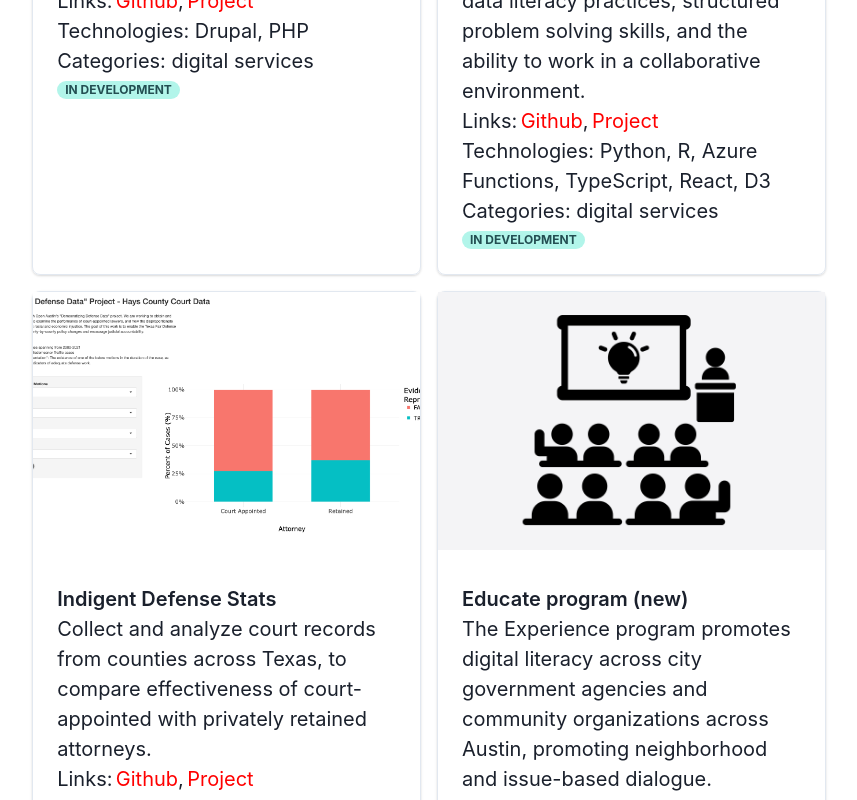
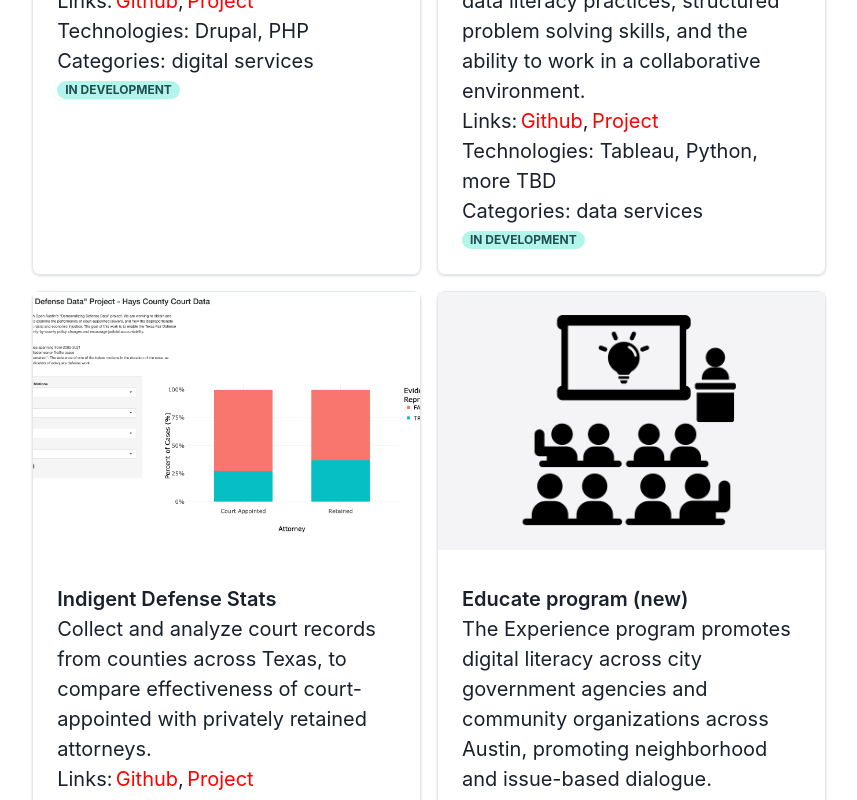
Before and after one commit to open-austin/website-v2-vercel, a Next.js app: page /portfolio in a window 1280 px wide. Shown: the part 860-1660 px from the top of the page, without its empty margins (211-1068 px from the left). Built offline with nearby package versions, Linux system fonts and the light colour scheme.

Commit message:
Modified category and stack for programs

```diff
--- a/data/project_data.ts
+++ b/data/project_data.ts
@@ -35,13 +35,13 @@ export const projectData = [
     //project_at: null,
     type: 'scraper',
     status: 'in development',
-    categories: ['digital services'],
+    categories: ['data services'],
     contact: ['Liani Lye', '@lianilychee'],
     date: '2023-09-11T00:00:00.000Z',
     thumb: null,
     screenshot: `experience.png`,
     featured: false,
-    stack: ['Python', 'R', 'Azure Functions', `TypeScript`, `React`, `D3`],
+    stack: ['Tableau', 'Python', 'more TBD'],
     skipSize: 496,
   },
 
@@ -71,13 +71,13 @@ export const projectData = [
     //project_at: null,
     type: 'scraper',
     status: 'in development',
-    categories: ['digital services'],
+    categories: ['data services'],
     contact: ['Liani Lye', '@lianilychee'],
     date: '2023-09-11T00:00:00.000Z',
     thumb: null,
     screenshot: `educate.png`,
     featured: false,
-    stack: ['Python', 'R', 'Azure Functions', `TypeScript`, `React`, `D3`],
+    stack: ['TBD'],
     skipSize: 496,
   },
 
```
